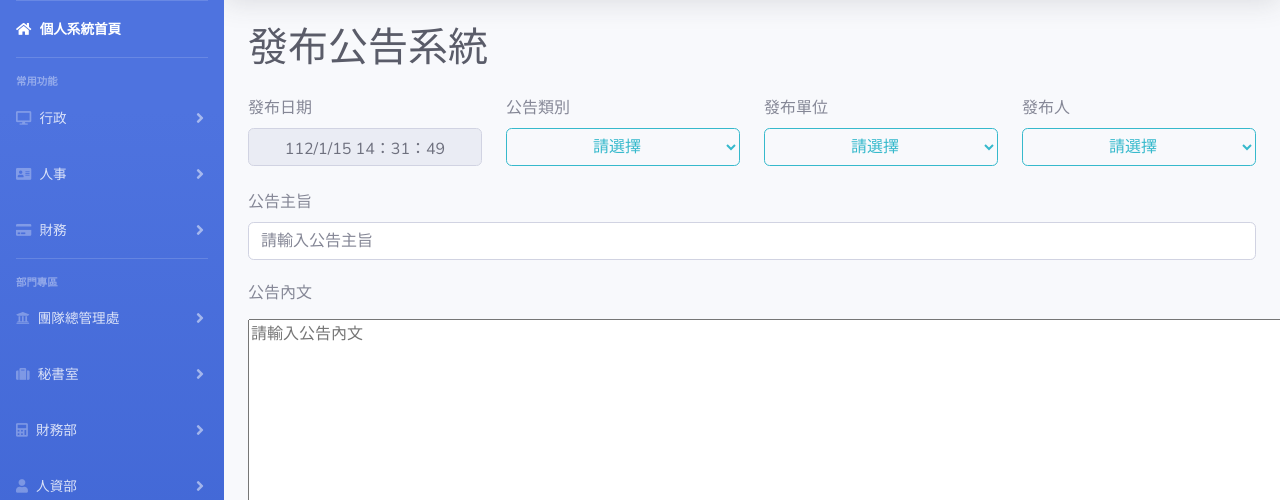
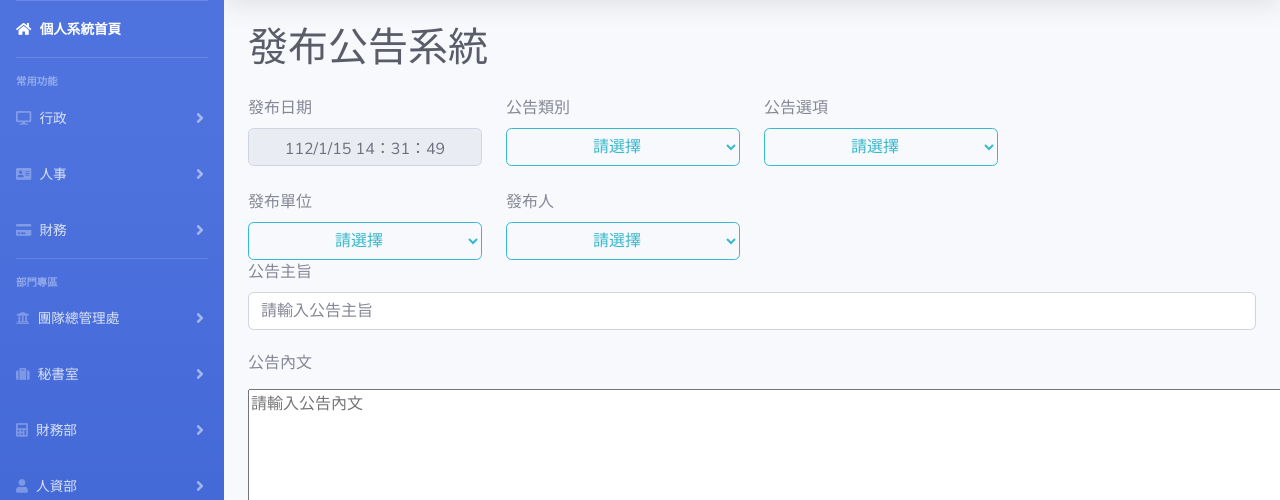
Before and after one commit to liuchienyu/cesofficesystem, a Flask app: template templates/announcement/announcement_in.html in a window 1280 px wide. Shown: the part 70-570 px from the top of the page. Run offline with Flask 2, Linux system fonts and the light colour scheme; the template is opened without the code that fills it, so the values that code supplies are empty; parts of the project's set-up code (start-up, migrations or seed data) failed here and were passed over; some libraries are stand-ins or nearby versions.

Commit message:
112.01.15.1-2

```diff
--- a/templates/announcement/announcement_in.html
+++ b/templates/announcement/announcement_in.html
@@ -1,5 +1,6 @@
 {% extends "./base/base.html" %}
 {% block body %}
+
 <body onload="showDate();showYear();">
   <!-- Page Heading -->
   <div class="d-sm-flex align-items-center justify-content-between mb-4">
@@ -7,7 +8,7 @@
   </div>
 
   <!-- Second container -->
-<form method="POST" action="{{url_for('announcement_in')}}"class="row g-3 mb-4">
+  <form method="POST" action="{{url_for('announcement_in')}}" class="row g-3 mb-4">
     <div class="col-md-3  mb-4">
       <label for="inputCity" class="form-label">發布日期</label>
       <input type="text" class="form-control text-center" name="applyDate" id="applyDate" disabled>
@@ -31,22 +32,47 @@
     </div>
     <div class="col-md-3">
       <label for="inputState" class="form-label">公告類別</label>
-        <select class="form-select form-select-lg btn btn-outline-info w-100 text-center"
-            name="announcement_category" id="announcement_category" aria-label=".form-select-lg example">
-            <option selected>請選擇</option>
-            <option value="一般公告">一般公告</option>
-            <option value="財務公告">財務公告</option>
-            <option value="人資公告">人資公告</option>
-            <option value="會議公告">會議公告</option>
-            <option value="解釋公告">解釋公告</option>
-            <option value="命令公告">命令公告</option>
-            <option value="獎懲公告">獎懲公告</option>
+      <select class="form-select form-select-lg btn btn-outline-info w-100 text-center" name="announcement_category"
+        id="announcement_category" aria-label=".form-select-lg example" onchange="changeCollege(this.selectedIndex)">
       </select>
     </div>
     <div class="col-md-3">
+      <label for="inputState" class="form-label">公告選項</label>
+      <select class="form-select form-select-lg btn btn-outline-info w-100 text-center" id="sector-list"></select>
+    </div>
+    <script type="text/javascript">
+      var colleges=['請選擇', '一般公告','財務公告','人資公告','會議公告','解釋公告','命令公告','獎懲公告'];
+      var collegeSelect=document.getElementById("announcement_category");
+      var inner="";
+      for(var i=0;i<colleges.length;i++){
+        inner=inner+'<option value=i>'+colleges[i]+'</option>';
+      }
+      collegeSelect.innerHTML=inner;
+
+      var sectors=new Array();
+      sectors[0]=['請選擇'];
+      sectors[1]=['一般公告1', '一般公告2', '一般公告3'];
+      sectors[2]=['財務公告1', '財務公告2', '財務公告3'];
+      sectors[3]=['人資公告1', '人資公告2', '人資公告3'];
+      sectors[4]=['會議公告1', '會議公告2', '會議公告3'];
+      sectors[5]=['解釋公告1', '解釋公告2', '解釋公告3'];
+      sectors[6]=['命令公告1', '命令公告2', '命令公告3'];
+      sectors[7]=['獎懲公告1', '獎懲公告2', '獎懲公告3'];
+      function changeCollege(index){
+        var Sinner="";
+        for(var i=0;i<sectors[index].length;i++){
+          Sinner=Sinner+'<option value=i>'+sectors[index][i]+'</option>';
+        }
+        var sectorSelect=document.getElementById("sector-list");
+        sectorSelect.innerHTML=Sinner;
+      }
+      changeCollege(document.getElementById("announcement_category").selectedIndex);
+    </script>
+    <div class="col-md-3"></div>
+    <div class="col-md-3">
       <label for="inputState" class="form-label">發布單位</label>
-        <select class="form-select form-select-lg btn btn-outline-info w-100 text-center"
-            name="department" id="department" aria-label=".form-select-lg example">
+      <select class="form-select form-select-lg btn btn-outline-info w-100 text-center" name="department"
+        id="department" aria-label=".form-select-lg example">
         <option selected>請選擇</option>
         <option value="總管理處">總管理處</option>
         <option value="監察室">監察室</option>
@@ -65,8 +91,8 @@
     </div>
     <div class="col-md-3">
       <label for="inputZip" class="form-label">發布人</label>
-            <select class="form-select form-select-lg btn btn-outline-info w-100 text-center"
-            name="applicant" id="applicant" aria-label=".form-select-lg example">
+      <select class="form-select form-select-lg btn btn-outline-info w-100 text-center" name="applicant" id="applicant"
+        aria-label=".form-select-lg example">
         <option selected>請選擇</option>
         <option value="劉建佑">劉建佑</option>
         <option value="侯正成">侯正成</option>
@@ -82,7 +108,7 @@
     </div>
     <div class="col-12 mb-4">
       <h6 class=" mb-0 mb-3 " class="form-label">公告內文</h6>
-      <textarea name="text_in" id="text_in" rows="50" cols="126"placeholder = '請輸入公告內文'></textarea>
+      <textarea name="text_in" id="text_in" rows="50" cols="126" placeholder='請輸入公告內文'></textarea>
     </div>
     <div class="col-12 mb-4">
       <label for="inputAddress2" class="form-label">附件名稱</label>
@@ -92,7 +118,5 @@
       <button type="#" class="btn btn-primary btn-center">發布</button>
     </div>
   </form>
-
-
-
+</body>
 {% endblock %}
```
Lines whose indentation alone changed are shown as unchanged.
